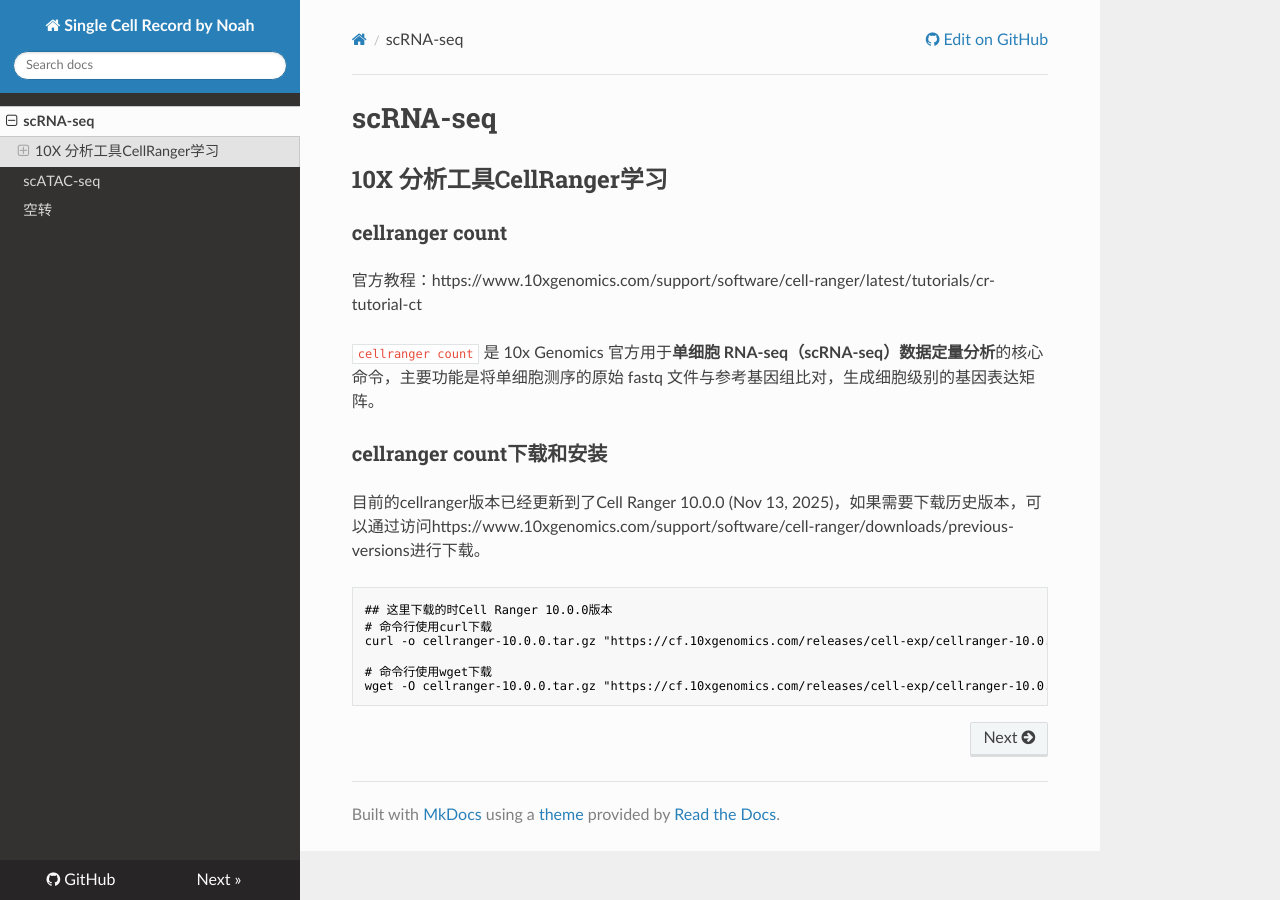
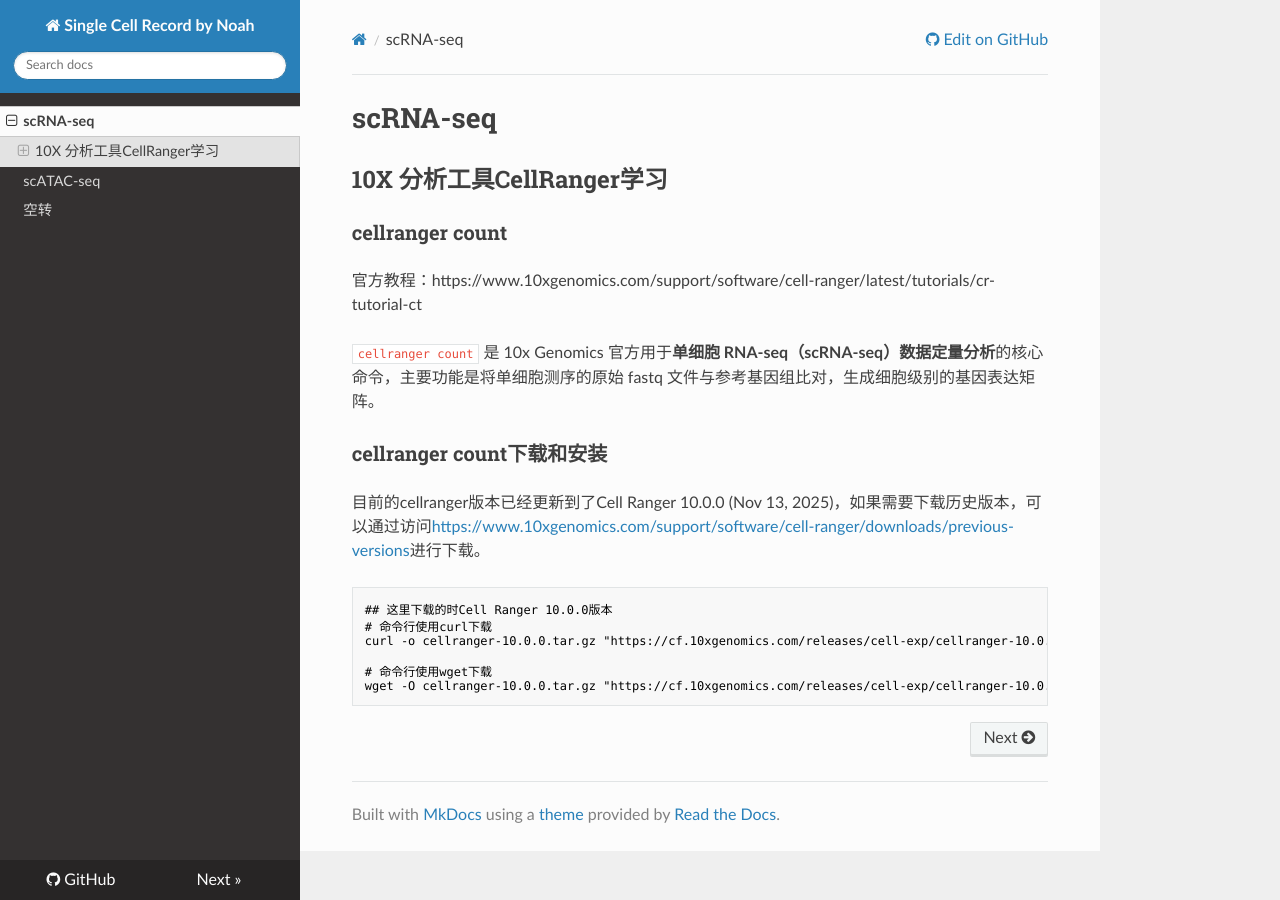
Before and after one commit to Wangjien/my-single-cell-record, an MkDocs documentation site: the page built from docs/scRNA-seq.md, in a window 1280 px wide. Built offline with MkDocs 1.6.1, drawn with Linux system fonts in a browser that asks for light colours; nearby versions of some CDN libraries; some of the changed lines change nothing that is shown.

Commit message:
添加cellranger

````diff
--- a/docs/scRNA-seq.md
+++ b/docs/scRNA-seq.md
@@ -13,7 +13,7 @@
 
 ### cellranger count下载和安装
 
-目前的cellranger版本已经更新到了Cell Ranger 10.0.0 (Nov 13, 2025)，如果需要下载历史版本，可以通过访问https://www.10xgenomics.com/support/software/cell-ranger/downloads/previous-versions进行下载。
+目前的cellranger版本已经更新到了Cell Ranger 10.0.0 (Nov 13, 2025)，如果需要下载历史版本，可以通过访问[https://www.10xgenomics.com/support/software/cell-ranger/downloads/previous-versions](https://www.10xgenomics.com/support/software/cell-ranger/downloads/previous-versions)进行下载。
 
 ```powershell
 ## 这里下载的时Cell Ranger 10.0.0版本
````
